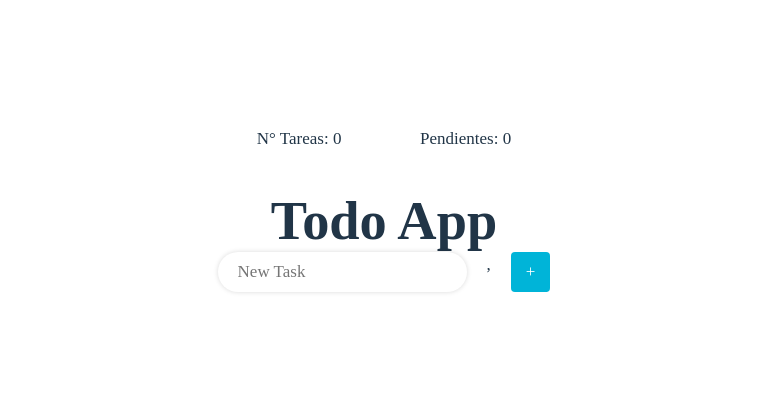
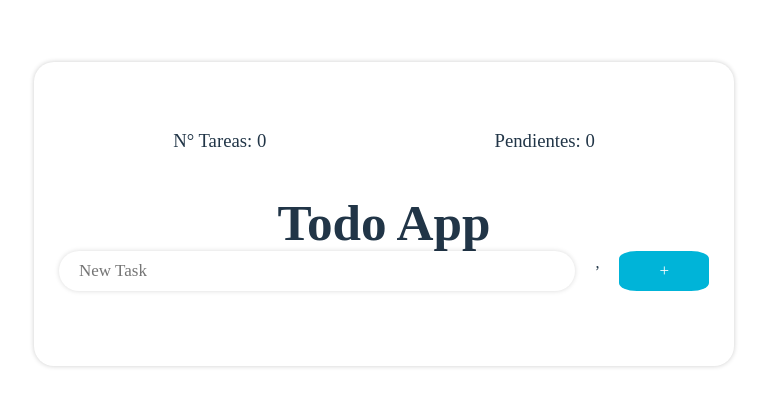
Before and after one commit to leocspds01/my-react-task-list, a React (Vite) app: page / in a window 1280 px wide. Shown: the part 186-592 px from the top of the page, without its empty margins (216-983 px from the left). Built offline with nearby package versions, Linux system fonts and the light colour scheme.

Commit message:
se agregan nuevos cambios a la aplicacion

```diff
--- a/package.json
+++ b/package.json
@@ -12,6 +12,7 @@
   "dependencies": {
     "react": "^18.2.0",
     "react-dom": "^18.2.0",
+    "react-hook-form": "^7.45.1",
     "react-icons": "^4.10.1"
   },
   "devDependencies": {
--- a/src/App.css
+++ b/src/App.css
@@ -2,8 +2,7 @@
 	margin: 0;
 	padding: 0;
 	box-sizing: border-box;
-  font-size: 17px;
-}
+  }
 
 :root {
 	--rojo: #ba181b;
@@ -31,8 +30,6 @@ body {
 
 h1 {
 	text-align: center;
-  font-size: 34px;
-
 }
 
 
@@ -92,8 +89,8 @@ ul li form {
 	outline: none;
 }
 
-.container-done {
-	background-color: black;
+.container-complete {
+	background-color: white;
 	width: 24px;
 	height: 24px;
 	border-radius: 20px;
@@ -101,7 +98,7 @@ ul li form {
 	cursor: pointer;
 }
 
-.container-done.active {
+.container-complete.active {
 	background-color: var(--verde);
 }
 
@@ -156,11 +153,6 @@ form {
 	font-size: 24px;
 }
 
-.AddTask {
-  padding: 10px 20px;
-  margin: 10px 10px;
-
-}
 
 .input-add {
 	border: none;
@@ -178,21 +170,14 @@ form {
 	border: none;
 	background-color: var(--azul);
 	color: #fff;
-
-  align-items: center;
-	justify-content: center;
-	padding: 8px 15px;
-	border-radius: 10%;
+    padding: 5px 40px;
+	border-radius: 20%;
 	font-family: inherit;
 	cursor: pointer;
+	font-size: 17px;
 
 }
 
 .btn-add:hover {
-	background-color: var(--verde-hover);
+	background-color: var(--azul-hover);
 }
-
-
-p{
-	text-decoration: line-through;
-}
--- a/src/App.jsx
+++ b/src/App.jsx
@@ -8,9 +8,9 @@ import { useTask } from './hooks/useTask'
 
 function App() {
 
-  const {task,
-    taskCount,
-    pendingTaskCount,
+  const {tasks,
+    tasksCount,
+    pendingTasksCount,
     handleNewTask,
     handleDeleteTask,
     handleCompleteTask,
@@ -18,16 +18,17 @@ function App() {
     = useTask ();
 
    return (
+    <div className= "card-to-do">
     <>
-    <div className='counter-todos'>
-      <h3>N° Tareas: {taskCount}</h3>
-      <h3>Pendientes: {pendingTaskCount}</h3>
+      <div className='counter-todos'>
+      <h3>N° Tareas: {tasksCount}</h3>
+      <h3>Pendientes: {pendingTasksCount}</h3>
     </div>
-      <div>
+      <div className='add-todo'>
        <Header/>
        <Task handleNewTask={handleNewTask}/>
        <TaskList
-       task={task}
+       tasks={tasks}
        handleUpdateTask={handleUpdateTask}
        handleDeleteTask={handleDeleteTask}
        handleCompleteTask={handleCompleteTask}
@@ -36,6 +37,7 @@ function App() {
 
       </div>
     </>
+    </div>
   )
 }
 
--- a/src/Components/Task.jsx
+++ b/src/Components/Task.jsx
@@ -1,12 +1,34 @@
-export default function Task () {
+import { useForms } from "../hooks/useForms"
+
+export default function Task ({handleNewTask}) {
+
+   const {description, onInputChange, onResetForm} = useForms ({
+      description: '',
+   });
+
+   const onFormSubmit = e => {
+      e.preventDefault();
+
+      if(description.length <= 1) return
+
+      let newTask = {
+         id: new Date().getTime(),
+         description: description,
+         complete : false,
+      }
+
+      handleNewTask(newTask);
+      onResetForm();
+  }
 
    return (
-       <form >
+       <form onSubmit={onFormSubmit}>
         <input
         type='text'
         className='input-add'
         name="description"
-        value=''
+        value={description}
+        onChange={onInputChange}
         placeholder="New Task"
         />,
         <button className="btn-add" type="submit">+</button>
--- a/src/Components/TaskEdit.jsx
+++ b/src/Components/TaskEdit.jsx
@@ -1,14 +1,39 @@
 import { FaEdit } from "react-icons/fa";
+import { useForms } from "../hooks/useForms";
+import { useRef, useState } from "react";
 
 export default function TaskEdit ({task, handleUpdateTask}) {
+
+  const {updateDescription, onInputChange} = useForms ({
+    updateDescription: task.description
+  });
+
+  const [disabled, setDisabled] = useState(true)
+  const focusInputRef = useRef ()
+
+  const onSubmitUpdate = e => {
+    e.preventDefault();
+
+    const id = task.id;
+    const description = updateDescription;
+
+    handleUpdateTask(id, description);
+
+    setDisabled(!disabled);
+
+    focusInputRef.current.focus();
+  }
      return (
-       <form>
+       <form onSubmit={onSubmitUpdate}>
        <input
        type='text'
-       className='input-update'
-       name="description"
-       value= {task.description}
+       className={`input-update ${task.complete ? 'text-decoration-dashed' : ''}`}
+       name="updateDescription"
+       value= {updateDescription}
+       onChange={onInputChange}
        placeholder="que hay que hacer"
+       readOnly={disabled}
+       ref={focusInputRef}
        />,
        <button className="btn-edit" type="submit"><FaEdit/></button>
        </form>
--- a/src/Components/TaskItem.jsx
+++ b/src/Components/TaskItem.jsx
@@ -12,7 +12,7 @@ export default function TaskItem ({
         <span
             onClick={() => handleCompleteTask(task.id)}
         >
-            <label htmlFor=' ' className="cointiner-done"></label>
+            <label className={`cointiner-complete ${task.complete ? 'active' : ''}`}></label>
         </span>
         <TaskEdit
         task={task} handleUpdateTask={handleUpdateTask}
--- a/src/Components/TaskList.jsx
+++ b/src/Components/TaskList.jsx
@@ -1,15 +1,16 @@
 import TaskItem from "./TaskItem";
 
 export default function TaskList ({
-    task,
+    tasks,
     handleUpdateTask,
     handleDeleteTask,
     handleCompleteTask,
 }) {
      return (
         <ul>
-            {task.map(task =>(
+            {tasks.map(task =>(
             <TaskItem
+            key={task.id}
             task={task}
             handleUpdateTask={handleUpdateTask}
             handleDeleteTask={handleDeleteTask}
--- /dev/null
+++ b/src/hooks/useForms.js
@@ -0,0 +1,26 @@
+import { useState } from "react"
+
+ export const useForms = (initialForm = {}) => {
+    const [formState, setFormState] = useState(initialForm)
+
+    const onInputChange = (e) => {
+        const name = e.target.name
+        const value = e.target.value
+
+        setFormState({
+            ...formState,
+            [name]: value
+        })
+    }
+
+    const onResetForm = () => {
+        setFormState(initialForm)
+    }
+
+    return{
+        ...formState,
+        formState,
+        onInputChange,
+        onResetForm,
+    }
+ }
--- a/src/hooks/useTask.js
+++ b/src/hooks/useTask.js
@@ -6,21 +6,21 @@ export const useTask = () => {
     const initialStates = [];
 
     const init = () => {
-        return JSON.parse (localStorage.getItem('task')) || []
+        return JSON.parse (localStorage.getItem('tasks')) || []
     }
 
-    const [task,dispatch] = useReducer(
+    const [tasks,dispatch] = useReducer(
         taskReducer,
         initialStates,
         init
         );
 
-    const taskCount = task.length
-    const pendingTaskCount = task.filter(task => !task.complete).length
+    const tasksCount = tasks.length
+    const pendingTasksCount = tasks.filter(task => !task.complete).length
 
     useEffect(() => {
-        localStorage.setItem('task', JSON.stringify(task))
-    }, [task])
+        localStorage.setItem('tasks', JSON.stringify(tasks))
+    }, [tasks])
 
     const handleNewTask = task => {
         const action = {
@@ -41,7 +41,7 @@ export const useTask = () => {
 
     const handleCompleteTask = id => {
         const action ={
-            type: 'Complete Task',
+            type: 'Complete task',
             payload: id
         }
 
@@ -49,7 +49,7 @@ export const useTask = () => {
     }
     const handleUpdateTask = (id, description) => {
         const action ={
-            type: 'Complete Task',
+            type: 'Update Task',
             payload: {
                 id,
                 description
@@ -59,9 +59,9 @@ export const useTask = () => {
     }
 
     return {
-        task,
-        taskCount,
-        pendingTaskCount,
+        tasks,
+        tasksCount,
+        pendingTasksCount,
         handleNewTask,
         handleDeleteTask,
         handleCompleteTask,
--- a/src/taskReducer.js
+++ b/src/taskReducer.js
@@ -1,15 +1,15 @@
 export const taskReducer = (initialStates, action) => {
-    switch (action,type) {
+    switch (action.type) {
         case 'Add task':
             return [... initialStates, action.payload]
         case 'Delete task':
-            return initialStates.filter(Task => Task.id !== action.payload)
+            return initialStates.filter(task => task.id !== action.payload)
         case 'Complete task':
             return initialStates.map(task =>{
                 if(task.id === action.payload){
                     return{
                         ...task,
-                        Complete: !task.done
+                        complete: !task.complete
                     }
                 }
                 return task;
```
Also changed, not shown: 1 other file (tests, documents, lock files or other folders).
